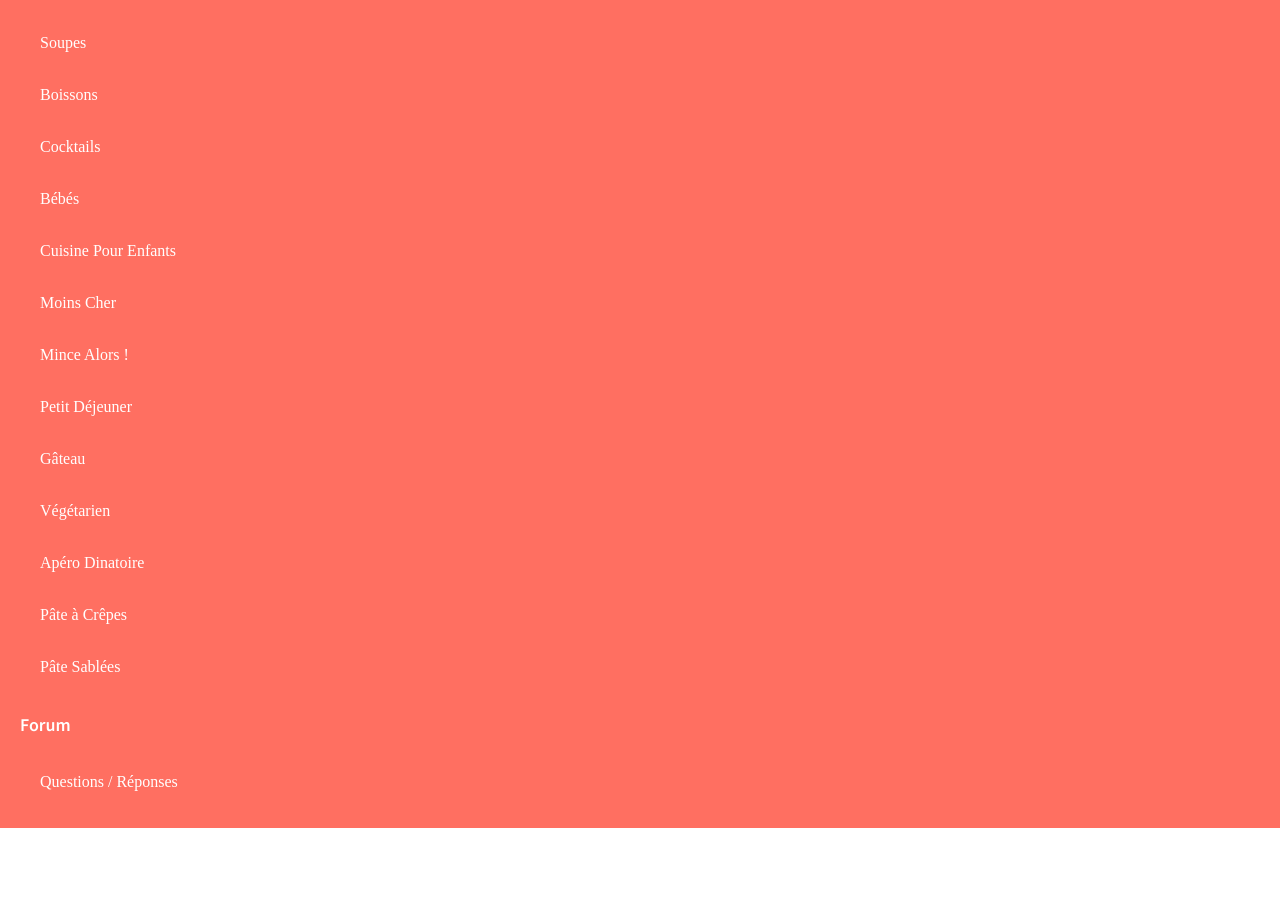
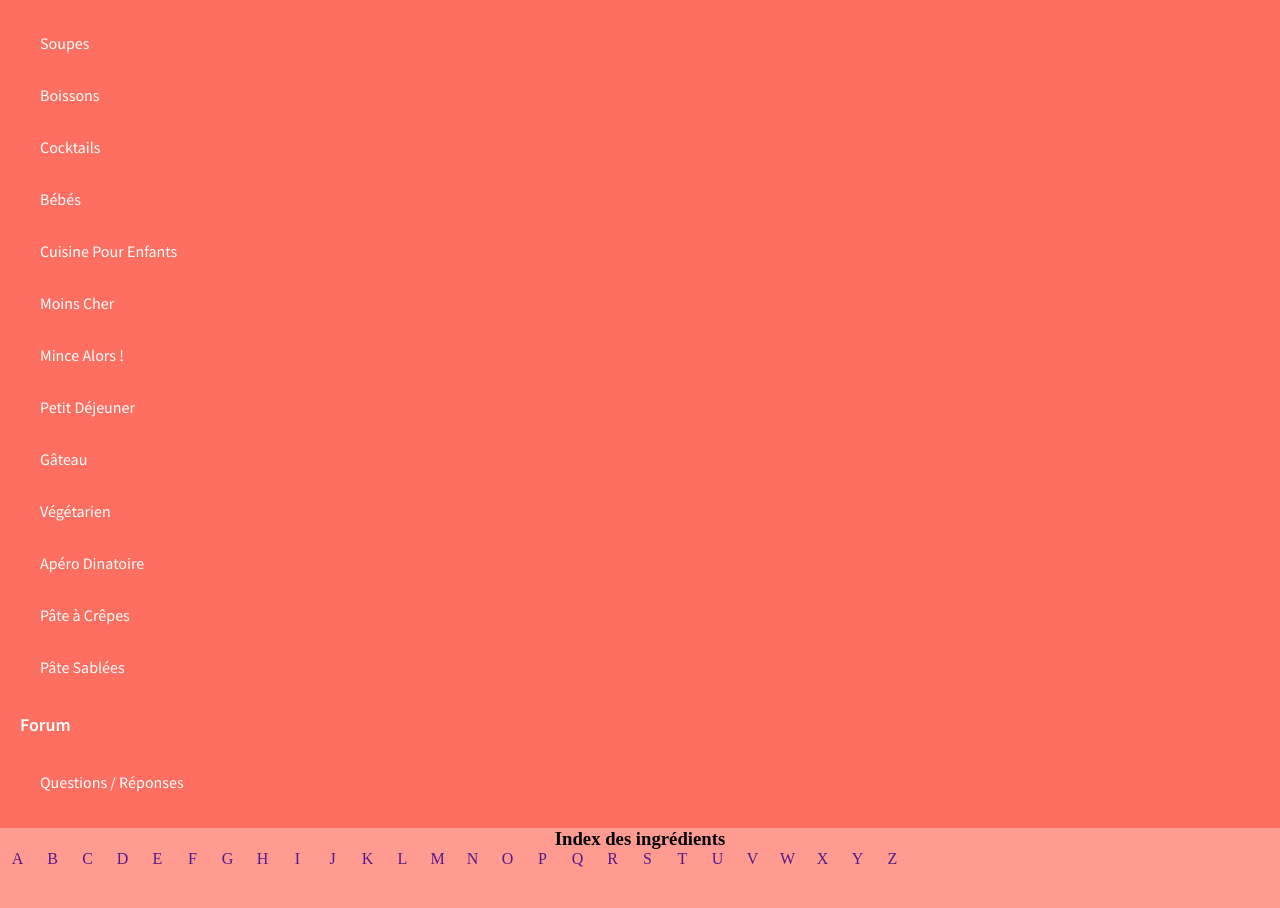
Before and after one commit to Michotruche/meningocoque, a plain HTML site: page index.html in a window 1280 px wide. Shown: the part 1623-2531 px from the top of the page. Before the commit the page ends 2451 px from the top, so only its background shows below. Drawn offline with Linux system fonts and the light colour scheme.

Commit message:
cette liste me rend dingue

```diff
--- a/assets/sass/style.scss
+++ b/assets/sass/style.scss
@@ -9,6 +9,10 @@
 @font-face {
     font-family: "sansprobold";
     src: url(../fonts/SourceSansPro-Bold.woff2);
+}
+@font-face {
+    font-family: "sansproregu";
+    src: url(../fonts/SourceSansPro-Regular.woff2);
 }
 a {
     text-decoration: none;
@@ -98,5 +102,25 @@ footer {
             margin-left: 20px;
             line-height: 52px;
         }
+        li {
+            font-family: sansproregu;
+        }
+    }
+    .index  {
+        background-color: #ff9b90;
+        width: 100%;
+        height: 10vh;
+        text-align: center;
+        flex-direction: column;
+        ul {
+            list-style: none;
+            display: flex;
+            flex-wrap: wrap;
+            align-items: center;
+            a li{
+                float: left;
+                width: 35px;
+            }
+        }
     }
 }
--- a/index.html
+++ b/index.html
@@ -85,6 +85,37 @@
                 </ul>
             </div>
         </div>
+        <div class="index">
+            <h3>Index des ingrédients</h3>
+            <ul>
+                <a href=""><li>A</li></a>
+                <a href=""><li>B</li></a>
+                <a href=""><li>C</li></a>
+                <a href=""><li>D</li></a>
+                <a href=""><li>E</li></a>
+                <a href=""><li>F</li></a>
+                <a href=""><li>G</li></a>
+                <a href=""><li>H</li></a>
+                <a href=""><li>I</li></a>
+                <a href=""><li>J</li></a>
+                <a href=""><li>K</li></a>
+                <a href=""><li>L</li></a>
+                <a href=""><li>M</li></a>
+                <a href=""><li>N</li></a>
+                <a href=""><li>O</li></a>
+                <a href=""><li>P</li></a>
+                <a href=""><li>Q</li></a>
+                <a href=""><li>R</li></a>
+                <a href=""><li>S</li></a>
+                <a href=""><li>T</li></a>
+                <a href=""><li>U</li></a>
+                <a href=""><li>V</li></a>
+                <a href=""><li>W</li></a>
+                <a href=""><li>X</li></a>
+                <a href=""><li>Y</li></a>
+                <a href=""><li>Z</li></a>
+            </ul>
+        </div>
     </footer>
 </body>
 </html>
```
Also changed, not shown: css/style.css, 1 other file.
